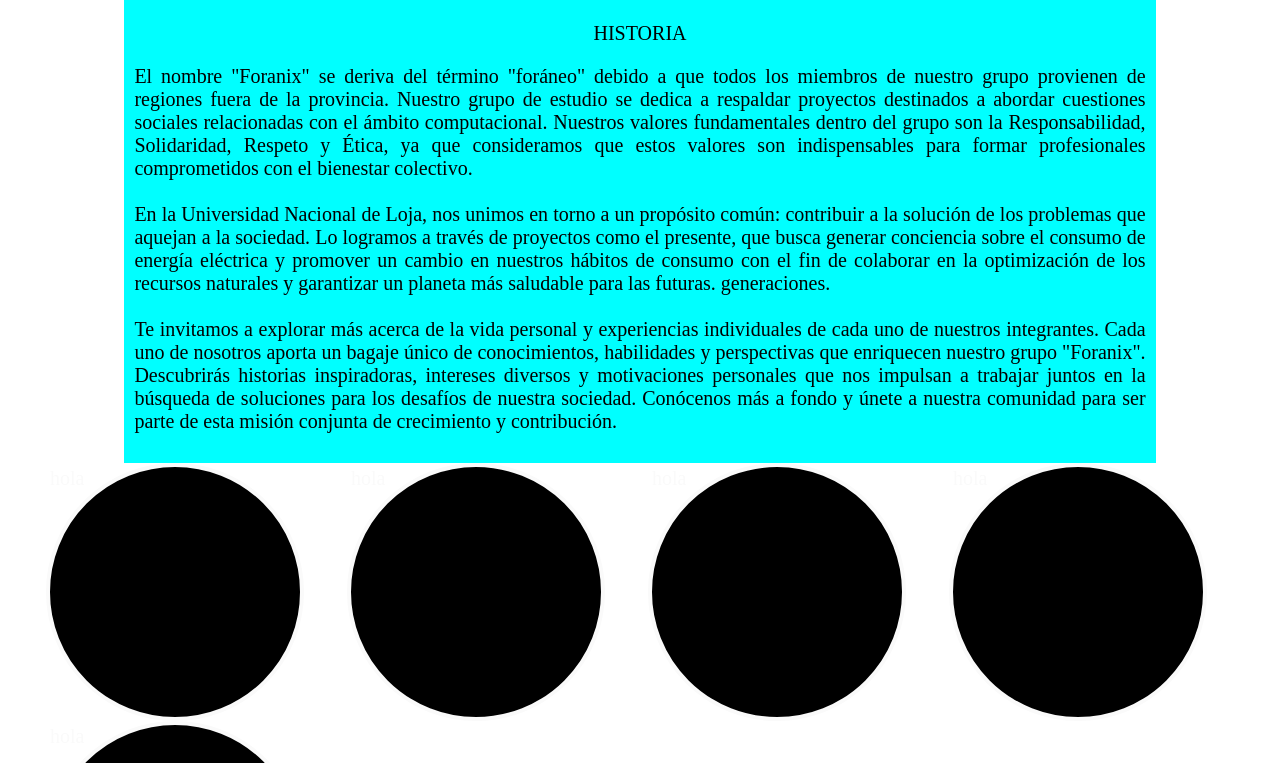
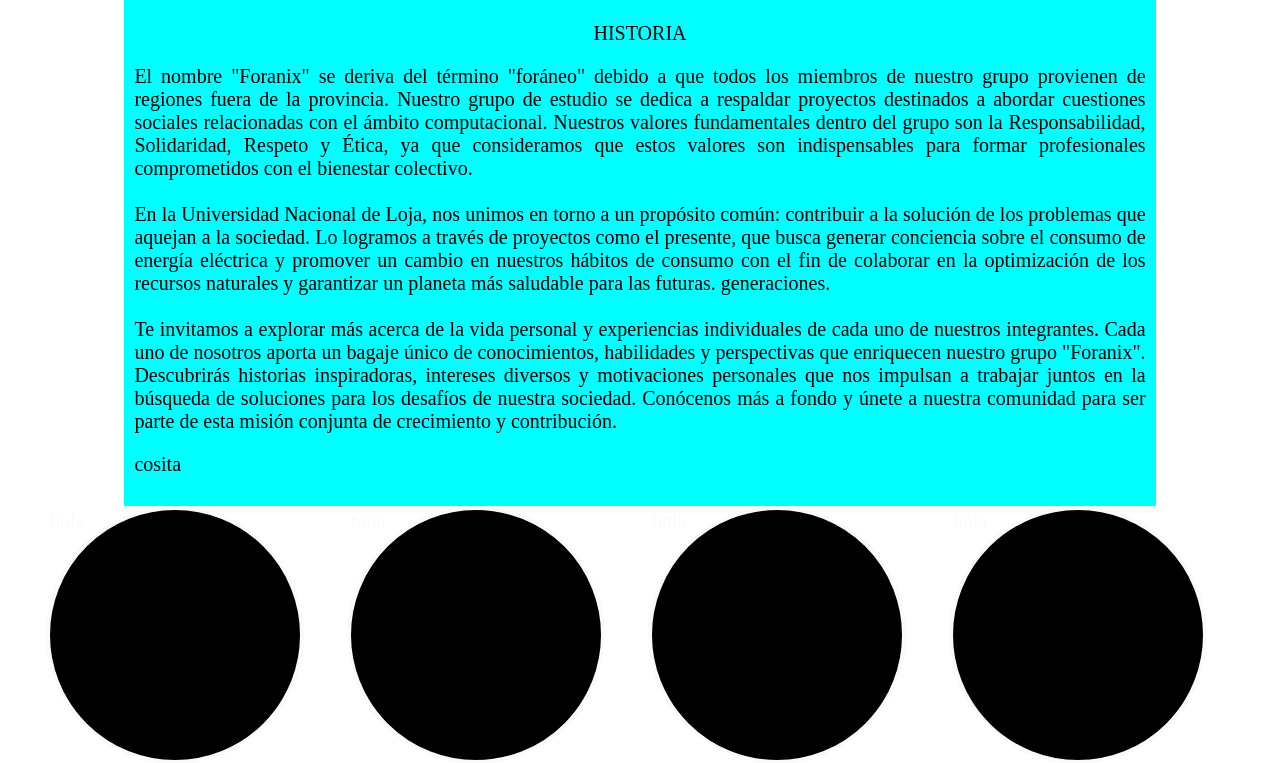
Before and after one commit to SantiagoTamayo2002/energy_page, a Django app: page /nosotros/ in a window 1280 px wide. Shown: the part 64-827 px from the top of the page. Run offline with Django 4.2, Linux system fonts and the light colour scheme.

Commit message:
Auto stash before merge of "main" and "origin/main"

```diff
--- a/PIS/energy/templates/energy/home/sobreNosotros.html
+++ b/PIS/energy/templates/energy/home/sobreNosotros.html
@@ -41,6 +41,7 @@
                 para los desafíos de nuestra sociedad. Conócenos más a fondo y únete a nuestra comunidad para ser parte de
                 esta misión conjunta de crecimiento y contribución.
             </p>
+            <p>cosita</p>
 	</div>
 
 	<div class="contenedor">
```
